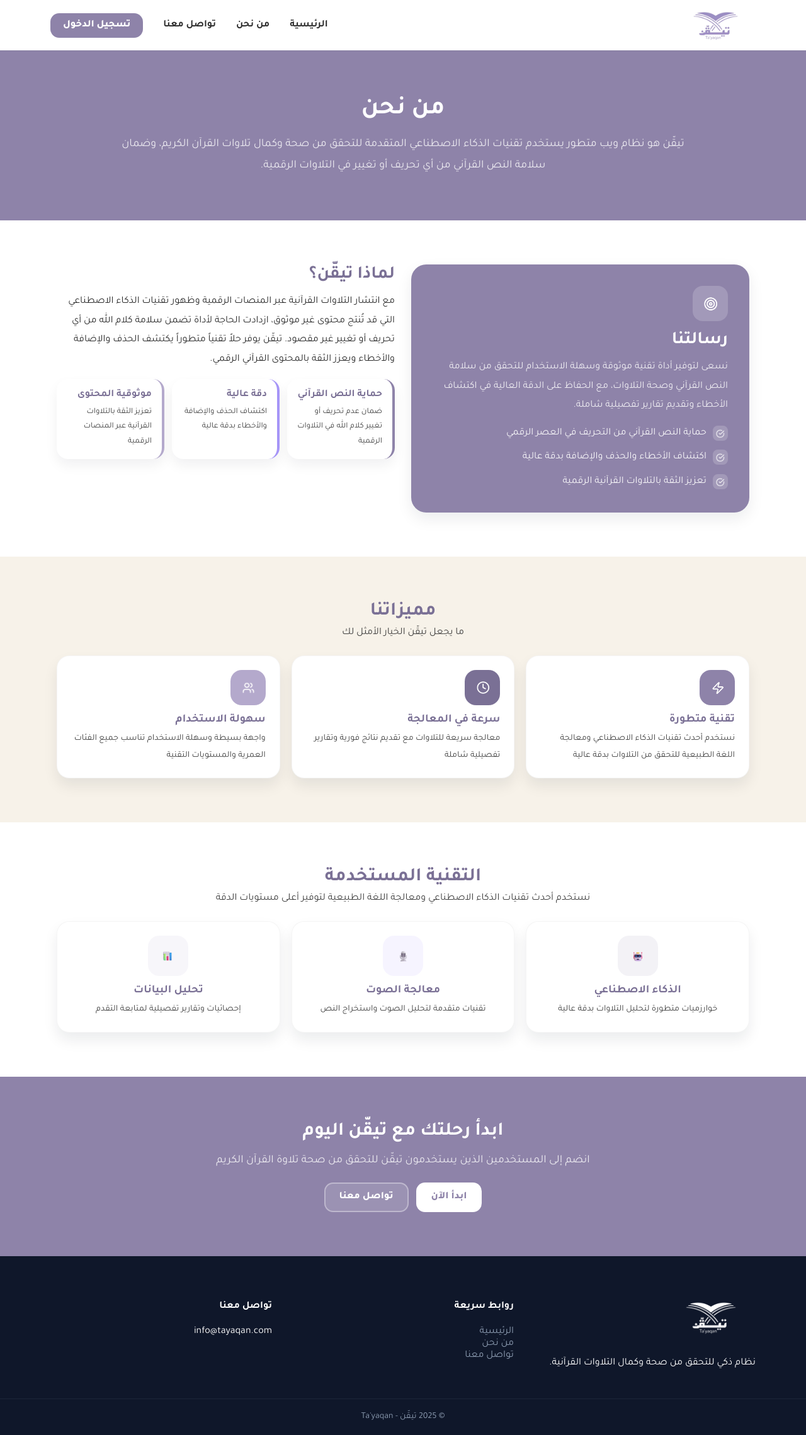
After one commit to raghad-alrahmani/Ta-yaqan, a Flask app: template app/templates/about.html in a window 1280 px wide. The commit adds this page. Shown: the whole page at 63% size. Run offline with Flask 3, Linux system fonts and the light colour scheme; the template is opened without the code that fills it, so the values that code supplies are empty.

Commit message:
Local changes before pulling

```diff
--- a/app/routes.py
+++ b/app/routes.py
@@ -7,6 +7,10 @@ main = Blueprint("main", __name__)
 @main.route("/")
 def home():
     return render_template("landing.html")
+
+@main.route("/about")
+def about():
+    return render_template("about.html")
 
 @main.route("/add-test")
 def add_test():
--- /dev/null
+++ b/app/static/css/about.css
@@ -0,0 +1,254 @@
+.about-page{
+  --main:#8E83A9;
+  --dark:#7A7095;
+  --accent:#A695F7;
+  --soft:#F7F2E9;
+  --soft2:#B4A9CC;
+  --text:#2D2D2D;
+
+  --radius-xl:24px;
+  --radius-lg:18px;
+  --shadow: 0 10px 25px rgba(15, 23, 42, 0.08);
+  --shadow2: 0 8px 18px rgba(15, 23, 42, 0.10);
+
+  font-family:"Tajawal", system-ui, -apple-system, Segoe UI, Arial, sans-serif;
+  color:var(--text);
+}
+
+/* container خاص للصفحة */
+.about-container{
+  width:min(1100px, calc(100% - 32px));
+  margin-inline:auto;
+}
+
+/* icons */
+.about-icon{
+  width:28px;
+  height:28px;
+  object-fit:contain;
+  display:block;
+}
+.about-icon--sm{
+  width:16px;
+  height:16px;
+}
+
+/* HERO */
+.about-hero{
+  background:var(--main);
+  padding:70px 0;
+}
+.about-hero__inner{ text-align:center; }
+.about-hero__title{
+  margin:0 0 14px;
+  color:#fff;
+  font-size:40px;
+}
+.about-hero__desc{
+  margin:0 auto;
+  color:rgba(255,255,255,0.82);
+  max-width:900px;
+  font-size:18px;
+  line-height:1.9;
+}
+
+/* Sections */
+.about-section{ padding:70px 0; }
+.about-section--soft{ background:var(--soft); }
+
+.about-grid2{
+  display:grid;
+  grid-template-columns: 1fr 1fr;
+  gap:26px;
+  align-items:start;
+}
+
+.about-grid3{
+  display:grid;
+  grid-template-columns: repeat(3, 1fr);
+  gap:18px;
+}
+
+/* Mission */
+.about-mission{
+  background:var(--main);
+  color:#fff;
+  border-radius:var(--radius-xl);
+  padding:34px;
+  box-shadow:var(--shadow);
+}
+.about-mission__icon{
+  width:56px;
+  height:56px;
+  border-radius:16px;
+  background:rgba(255,255,255,0.18);
+  display:flex;
+  align-items:center;
+  justify-content:center;
+  margin-bottom:14px;
+}
+.about-mission__title{ margin:0 0 10px; font-size:28px; }
+.about-mission__text{
+  margin:0 0 14px;
+  color:rgba(255,255,255,0.85);
+  line-height:1.9;
+}
+.about-mission__list{
+  list-style:none;
+  padding:0;
+  margin:0;
+  display:grid;
+  gap:10px;
+}
+.about-mission__list li{
+  display:flex;
+  gap:10px;
+  align-items:flex-start;
+  color:rgba(255,255,255,0.92);
+  line-height:1.8;
+}
+.about-check{
+  width:24px;
+  height:24px;
+  border-radius:8px;
+  background:rgba(255,255,255,0.18);
+  display:flex;
+  align-items:center;
+  justify-content:center;
+  flex:0 0 auto;
+  margin-top:2px;
+}
+
+/* Why */
+.about-why__title{ margin:0 0 10px; color:var(--dark); font-size:28px; }
+.about-why__text{ margin:0 0 16px; line-height:1.9; }
+.about-why__cards{
+  display:grid;
+  grid-template-columns: repeat(3, 1fr);
+  gap:12px;
+}
+.about-mini{
+  background:#fff;
+  border-radius:18px;
+  padding:16px;
+  box-shadow: 0 10px 20px rgba(15,23,42,0.06);
+  border-right:4px solid var(--main);
+}
+.about-mini h3{ margin:0 0 6px; font-size:16px; color:var(--dark); }
+.about-mini p{ margin:0; font-size:13px; opacity:0.9; line-height:1.8; }
+.about-mini--1{ border-right-color: var(--main); }
+.about-mini--2{ border-right-color: var(--accent); }
+.about-mini--3{ border-right-color: var(--soft2); }
+
+/* Head */
+.about-head{ text-align:center; margin-bottom:26px; }
+.about-head__title{ margin:0 0 6px; color:var(--dark); font-size:30px; }
+.about-head__sub{ margin:0 auto; max-width:700px; opacity:0.9; }
+
+/* Feature cards */
+.about-feature{
+  background:#fff;
+  border-radius:20px;
+  padding:22px;
+  box-shadow: 0 12px 22px rgba(15,23,42,0.08);
+  border:1px solid rgba(0,0,0,0.04);
+  transition: transform .15s ease, box-shadow .2s ease;
+}
+.about-feature:hover{
+  transform: translateY(-2px);
+  box-shadow: 0 18px 28px rgba(15,23,42,0.10);
+}
+.about-feature__icon{
+  width:56px;
+  height:56px;
+  border-radius:18px;
+  display:flex;
+  align-items:center;
+  justify-content:center;
+  background: var(--bg, var(--main));
+  margin-bottom:12px;
+}
+.about-feature__title{ margin:0 0 6px; color:var(--dark); font-size:18px; }
+.about-feature__text{ margin:0; font-size:14px; opacity:0.9; line-height:1.9; }
+
+/* Tech cards */
+.about-tech{
+  background:#fff;
+  border-radius:20px;
+  padding:22px;
+  box-shadow: 0 12px 22px rgba(15,23,42,0.08);
+  border:1px solid rgba(0,0,0,0.04);
+  text-align:center;
+}
+.about-tech__icon{
+  width:64px;
+  height:64px;
+  border-radius:18px;
+  margin:0 auto 12px;
+  display:flex;
+  align-items:center;
+  justify-content:center;
+}
+.about-tech__icon--1{ background:rgba(142,131,169,0.10); }
+.about-tech__icon--2{ background:rgba(166,149,247,0.10); }
+.about-tech__icon--3{ background:rgba(180,169,204,0.10); }
+
+.about-tech__title{ margin:0 0 6px; color:var(--dark); font-size:18px; }
+.about-tech__text{ margin:0; font-size:14px; opacity:0.9; line-height:1.9; }
+
+/* CTA */
+.about-cta{
+  background:var(--main);
+  padding:70px 0;
+}
+.about-cta__inner{ text-align:center; }
+.about-cta__title{ margin:0 0 10px; color:#fff; font-size:30px; }
+.about-cta__text{
+  margin:0 auto 18px;
+  max-width:760px;
+  color:rgba(255,255,255,0.82);
+  font-size:18px;
+  line-height:1.9;
+}
+.about-cta__actions{
+  display:flex;
+  gap:12px;
+  justify-content:center;
+  flex-wrap:wrap;
+}
+
+.about-btn{
+  display:inline-flex;
+  align-items:center;
+  justify-content:center;
+  padding:12px 22px;
+  border-radius:14px;
+  border:2px solid transparent;
+  font-weight:800;
+  text-decoration:none;
+  transition: transform .15s ease, box-shadow .2s ease, background .2s ease, color .2s ease, border-color .2s ease;
+}
+.about-btn:active{ transform:translateY(1px); }
+
+.about-btn--light{ background:#fff; color:var(--main); }
+.about-btn--light:hover{ box-shadow:var(--shadow2); }
+
+.about-btn--ghost{
+  background:rgba(255,255,255,0.12);
+  color:#fff;
+  border-color:rgba(255,255,255,0.35);
+}
+.about-btn--ghost:hover{ background:rgba(255,255,255,0.20); }
+
+/* Responsive */
+@media (max-width: 980px){
+  .about-grid2{ grid-template-columns:1fr; }
+  .about-why__cards{ grid-template-columns:1fr; }
+  .about-grid3{ grid-template-columns:1fr; }
+  .about-hero__title{ font-size:34px; }
+  .about-head__title{ font-size:26px; }
+}
+@media (max-width: 560px){
+  .about-hero{ padding:56px 0; }
+  .about-hero__desc{ font-size:16px; }
+}
--- a/app/static/css/theme.css
+++ b/app/static/css/theme.css
@@ -1,3 +1,5 @@
+@import url('https://fonts.googleapis.com/css2?family=Tajawal:wght@400;500;700;800;900&display=swap');
+
 :root{
   --tayaqan-main:#8E83A9;
   --tayaqan-dark:#70658f;
@@ -6,6 +8,25 @@
   --tayaqan-accent:#A695F7;
 
   --container: 1120px;
+}
+
+.app-body{
+  font-family: "Tajawal", sans-serif;
+}
+
+/* اختياري لكن يفضل */
+body{
+  margin: 0;
+  font-family: "Tajawal", sans-serif;
+  color: var(--tayaqan-text);
+}
+
+/* تثبيت الخط على عناصر الفورم تحديدًا */
+button,
+input,
+textarea,
+select{
+  font-family: "Tajawal", sans-serif;
 }
 
 /* خارج :root */
--- /dev/null
+++ b/app/templates/about.html
@@ -0,0 +1,197 @@
+{% extends "base.html" %}
+
+{% block title %}تيقّن | من نحن{% endblock %}
+
+{% block head %}
+  <!-- CSS خاص بالـ About فقط -->
+  <link rel="stylesheet" href="{{ url_for('static', filename='css/about.css') }}">
+{% endblock %}
+
+{% block content %}
+
+  <!-- كل محتوى الصفحة داخل about-page عشان CSS ما يأثر على غيرها -->
+  <main class="about-page">
+
+    <!-- HERO -->
+    <header class="about-hero">
+      <div class="about-container about-hero__inner">
+        <h1 class="about-hero__title">من نحن</h1>
+        <p class="about-hero__desc">
+          تيقّن هو نظام ويب متطور يستخدم تقنيات الذكاء الاصطناعي المتقدمة للتحقق من صحة وكمال تلاوات القرآن الكريم،
+          وضمان سلامة النص القرآني من أي تحريف أو تغيير في التلاوات الرقمية.
+        </p>
+      </div>
+    </header>
+
+    <!-- MISSION + WHY -->
+    <section class="about-section">
+      <div class="about-container about-grid2">
+
+        <!-- Mission -->
+        <article class="about-mission">
+          <div class="about-mission__icon">
+            <img class="about-icon"
+                 src="{{ url_for('static', filename='img/target.png') }}"
+                 alt="Target">
+          </div>
+
+          <h2 class="about-mission__title">رسالتنا</h2>
+          <p class="about-mission__text">
+            نسعى لتوفير أداة تقنية موثوقة وسهلة الاستخدام للتحقق من سلامة النص القرآني وصحة التلاوات،
+            مع الحفاظ على الدقة العالية في اكتشاف الأخطاء وتقديم تقارير تفصيلية شاملة.
+          </p>
+
+          <ul class="about-mission__list">
+            <li>
+              <span class="about-check">
+                <img class="about-icon about-icon--sm"
+                     src="{{ url_for('static', filename='img/check.png') }}"
+                     alt="Check">
+              </span>
+              حماية النص القرآني من التحريف في العصر الرقمي
+            </li>
+            <li>
+              <span class="about-check">
+                <img class="about-icon about-icon--sm"
+                     src="{{ url_for('static', filename='img/check.png') }}"
+                     alt="Check">
+              </span>
+              اكتشاف الأخطاء والحذف والإضافة بدقة عالية
+            </li>
+            <li>
+              <span class="about-check">
+                <img class="about-icon about-icon--sm"
+                     src="{{ url_for('static', filename='img/check.png') }}"
+                     alt="Check">
+              </span>
+              تعزيز الثقة بالتلاوات القرآنية الرقمية
+            </li>
+          </ul>
+        </article>
+
+        <!-- Why -->
+        <div class="about-why">
+          <h2 class="about-why__title">لماذا تيقّن؟</h2>
+          <p class="about-why__text">
+            مع انتشار التلاوات القرآنية عبر المنصات الرقمية وظهور تقنيات الذكاء الاصطناعي التي قد تُنتج محتوى غير موثوق،
+            ازدادت الحاجة لأداة تضمن سلامة كلام الله من أي تحريف أو تغيير غير مقصود.
+            تيقّن يوفر حلاً تقنياً متطوراً يكتشف الحذف والإضافة والأخطاء ويعزز الثقة بالمحتوى القرآني الرقمي.
+          </p>
+
+          <div class="about-why__cards">
+            <div class="about-mini about-mini--1">
+              <h3>حماية النص القرآني</h3>
+              <p>ضمان عدم تحريف أو تغيير كلام الله في التلاوات الرقمية</p>
+            </div>
+            <div class="about-mini about-mini--2">
+              <h3>دقة عالية</h3>
+              <p>اكتشاف الحذف والإضافة والأخطاء بدقة عالية</p>
+            </div>
+            <div class="about-mini about-mini--3">
+              <h3>موثوقية المحتوى</h3>
+              <p>تعزيز الثقة بالتلاوات القرآنية عبر المنصات الرقمية</p>
+            </div>
+          </div>
+        </div>
+
+      </div>
+    </section>
+
+    <!-- FEATURES -->
+    <section class="about-section about-section--soft">
+      <div class="about-container">
+        <div class="about-head">
+          <h2 class="about-head__title">مميزاتنا</h2>
+          <p class="about-head__sub">ما يجعل تيقّن الخيار الأمثل لك</p>
+        </div>
+
+        <div class="about-grid3">
+          <article class="about-feature">
+            <div class="about-feature__icon" style="--bg:#8E83A9;">
+              <img class="about-icon" src="{{ url_for('static', filename='img/zap.png') }}" alt="Zap">
+            </div>
+            <h3 class="about-feature__title">تقنية متطورة</h3>
+            <p class="about-feature__text">
+              نستخدم أحدث تقنيات الذكاء الاصطناعي ومعالجة اللغة الطبيعية للتحقق من التلاوات بدقة عالية
+            </p>
+          </article>
+
+          <article class="about-feature">
+            <div class="about-feature__icon" style="--bg:#7A7095;">
+              <img class="about-icon" src="{{ url_for('static', filename='img/clock.png') }}" alt="Clock">
+            </div>
+            <h3 class="about-feature__title">سرعة في المعالجة</h3>
+            <p class="about-feature__text">
+              معالجة سريعة للتلاوات مع تقديم نتائج فورية وتقارير تفصيلية شاملة
+            </p>
+          </article>
+
+          <article class="about-feature">
+            <div class="about-feature__icon" style="--bg:#B4A9CC;">
+              <img class="about-icon" src="{{ url_for('static', filename='img/users.png') }}" alt="Users">
+            </div>
+            <h3 class="about-feature__title">سهولة الاستخدام</h3>
+            <p class="about-feature__text">
+              واجهة بسيطة وسهلة الاستخدام تناسب جميع الفئات العمرية والمستويات التقنية
+            </p>
+          </article>
+        </div>
+      </div>
+    </section>
+
+    <!-- TECHNOLOGY -->
+    <section class="about-section">
+      <div class="about-container">
+        <div class="about-head">
+          <h2 class="about-head__title">التقنية المستخدمة</h2>
+          <p class="about-head__sub">
+            نستخدم أحدث تقنيات الذكاء الاصطناعي ومعالجة اللغة الطبيعية لتوفير أعلى مستويات الدقة
+          </p>
+        </div>
+
+        <div class="about-grid3">
+          <article class="about-tech">
+            <div class="about-tech__icon about-tech__icon--1">
+              <img class="about-icon" src="{{ url_for('static', filename='img/ai.png') }}" alt="AI">
+            </div>
+            <h3 class="about-tech__title">الذكاء الاصطناعي</h3>
+            <p class="about-tech__text">خوارزميات متطورة لتحليل التلاوات بدقة عالية</p>
+          </article>
+
+          <article class="about-tech">
+            <div class="about-tech__icon about-tech__icon--2">
+              <img class="about-icon" src="{{ url_for('static', filename='img/audio.png') }}" alt="Audio">
+            </div>
+            <h3 class="about-tech__title">معالجة الصوت</h3>
+            <p class="about-tech__text">تقنيات متقدمة لتحليل الصوت واستخراج النص</p>
+          </article>
+
+          <article class="about-tech">
+            <div class="about-tech__icon about-tech__icon--3">
+              <img class="about-icon" src="{{ url_for('static', filename='img/data.png') }}" alt="Data">
+            </div>
+            <h3 class="about-tech__title">تحليل البيانات</h3>
+            <p class="about-tech__text">إحصائيات وتقارير تفصيلية لمتابعة التقدم</p>
+          </article>
+        </div>
+      </div>
+    </section>
+
+    <!-- CTA -->
+    <section class="about-cta">
+      <div class="about-container about-cta__inner">
+        <h2 class="about-cta__title">ابدأ رحلتك مع تيقّن اليوم</h2>
+        <p class="about-cta__text">
+          انضم إلى المستخدمين الذين يستخدمون تيقّن للتحقق من صحة تلاوة القرآن الكريم
+        </p>
+
+        <div class="about-cta__actions">
+          <a class="about-btn about-btn--light" href="#">ابدأ الآن</a>
+          <a class="about-btn about-btn--ghost" href="#">تواصل معنا</a>
+        </div>
+      </div>
+    </section>
+
+  </main>
+
+{% endblock %}
```
Also changed, not shown: app/static/img/ai.png (added), app/static/img/audio.png (added), app/static/img/clock.png (added), app/static/img/data.png (added), app/static/img/target.png (added), app/static/img/users.png (added), app/static/img/zap.png (added).
